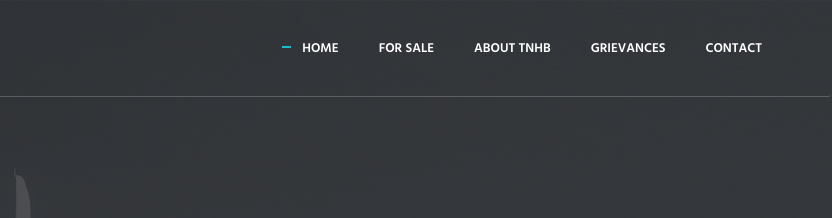
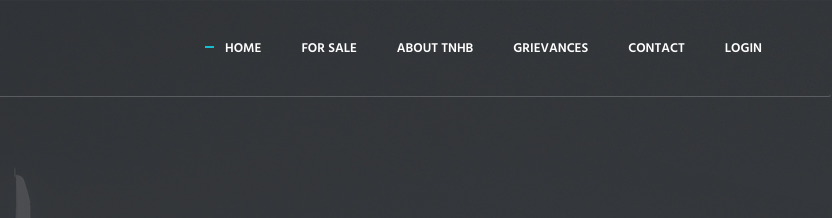
Before and after one commit to bocxy/TNHB_Revamp_2, a plain HTML site: page index.html in a window 1280 px wide. Shown: the top 218 px of the page, 448-1280 px from the left. Drawn offline with Linux system fonts and the light colour scheme.

Commit message:
Update index.html

```diff
--- a/index.html
+++ b/index.html
@@ -86,6 +86,7 @@
 
                                 <li class="nav-item"><a class="nav-item-child nav-item-hover" href="grievances.html">Grievances</a></li>
                                 <li class="nav-item"><a class="nav-item-child nav-item-hover" href="contact.html">Contact</a></li>
+                                <li class="nav-item"><a class="nav-item-child nav-item-hover" href="">Login</a></li>
                             </ul>
                         </div>
                     </div>
```
